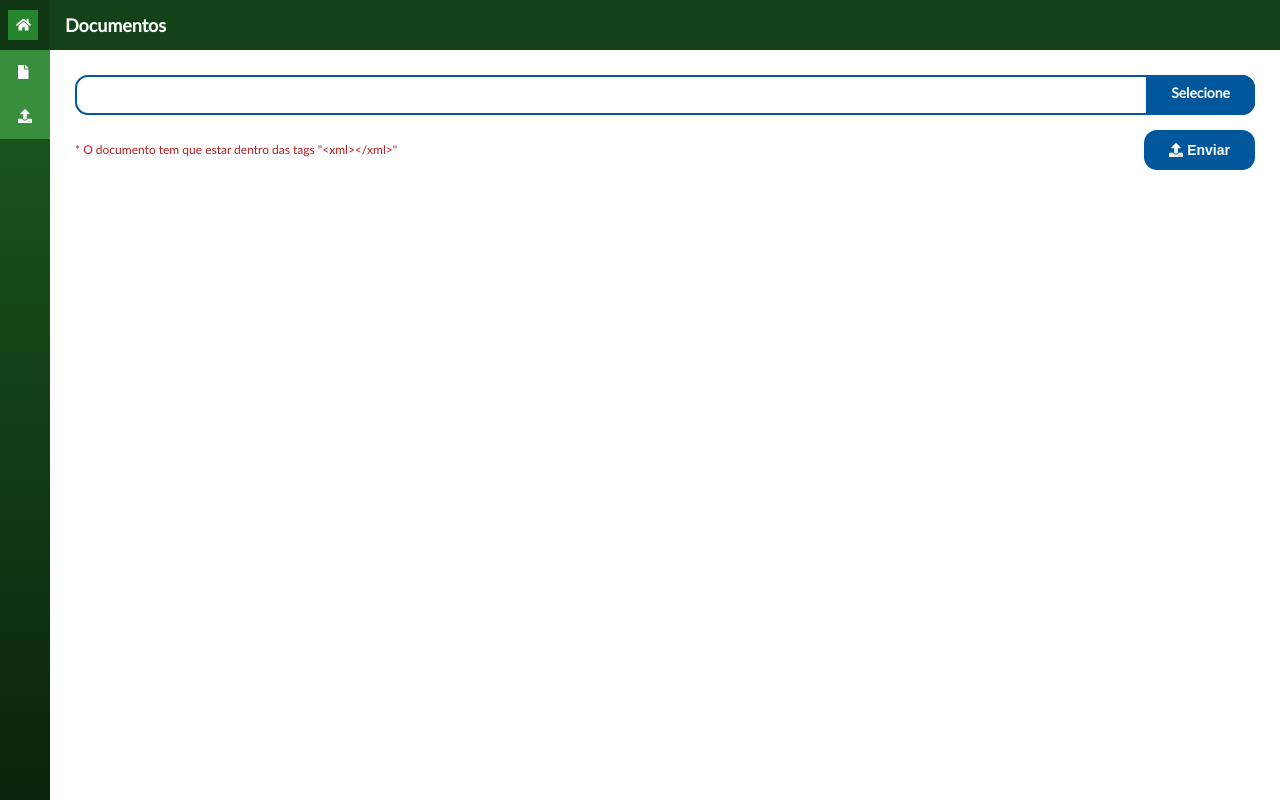
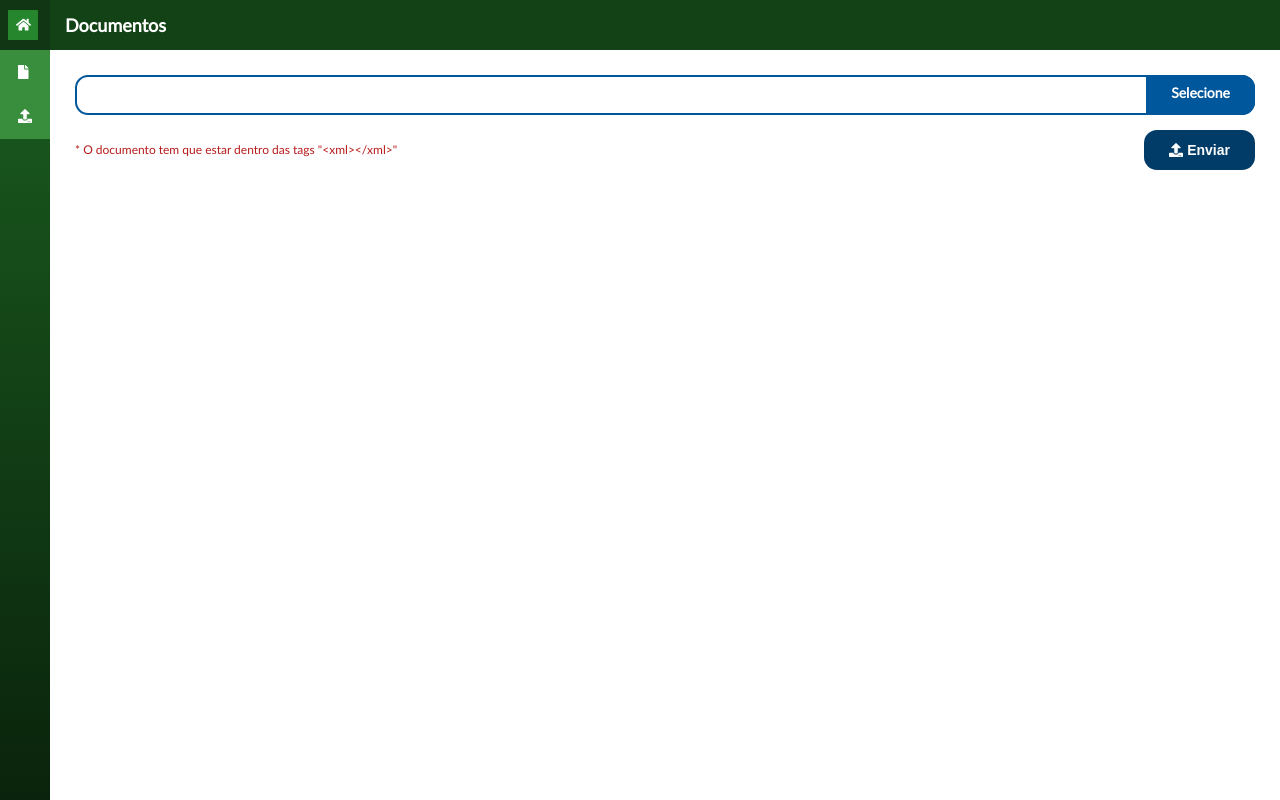
Before and after one commit to andreLagacione/xml-manipulator-rcweb, a React (Create React App) app: page /upload-document in a window 1280 px wide. In both pictures the pointer is over the button "Enviar". Built offline with nearby package versions, Linux system fonts and the light colour scheme.

Commit message:
add styles

```diff
--- a/src/components/upload-document/upload-document.scss
+++ b/src/components/upload-document/upload-document.scss
@@ -62,6 +62,11 @@ $alertText: #b71c1c;
             font-weight: bold;
             border-radius: 13px;
             border: 0;
+            cursor: pointer;
+
+            &:hover {
+                background-color: darken($base, 10%);
+            }
         }
 
     } //.row-button
```
